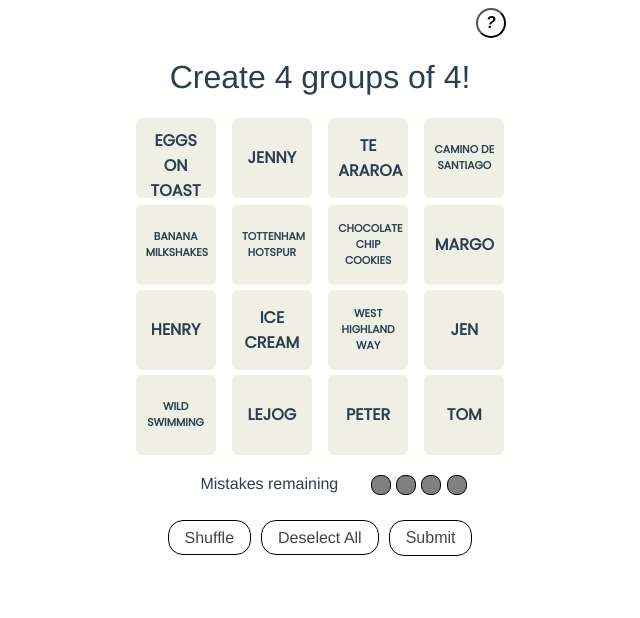
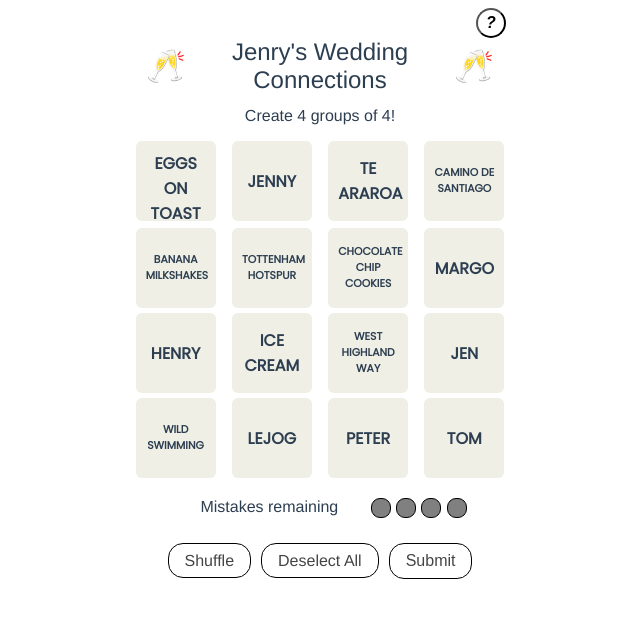
Before and after one commit to margOnline/connections, a Vue app: page / in a window 1280 px wide. Shown: the top 618 px of the page, without its empty margins (320-960 px from the left). Built offline with nearby package versions, Linux system fonts and the light colour scheme; a web font is replaced by a local one.

Commit message:
Add a personalised heading

```diff
--- a/src/components/Board.vue
+++ b/src/components/Board.vue
@@ -1,6 +1,6 @@
 <template>
   <div class="word-grid-container">
-    <ConfettiExplosion v-if="gameWon" :colors="confettiColors" />
+    <ConfettiExplosion v-if="gameWon" :colors="confettiColors" :force="0.8" />
 
     <button
       @click="showInstructions"
@@ -10,6 +10,12 @@
     >
       <i class="help-icon">?</i>
     </button>
+    <div class="heading">
+      <span>🥂</span>
+      <h1>Jenry's Wedding Connections</h1>
+      <span>🥂</span>
+    </div>
+
     <GameMessage :numOfGuessesRemaining="numOfGuessesRemaining"></GameMessage>
     <InstructionPanel />
     <AppNotifications />
@@ -178,6 +184,9 @@ h1,
 h2 {
   font-weight: normal;
 }
+h1 {
+  text-align: center;
+}
 a {
   color: #42b983;
 }
@@ -186,6 +195,20 @@ ul {
   padding: 0;
   display: grid;
   grid-template-columns: 1fr 1fr 1fr 1fr;
+}
+.heading {
+  display: flex;
+  justify-content: space-around;
+  align-items: center;
+  margin-inline: 1rem;
+}
+.heading h1 {
+  margin-block: 0;
+  font-size: 1.5rem;
+  line-height: 1.75rem;
+}
+.heading > span {
+  font-size: 2rem;
 }
 .actions-container {
   margin: auto;
--- a/src/components/GameMessage.vue
+++ b/src/components/GameMessage.vue
@@ -1,5 +1,5 @@
 <template>
-  <h1>{{ message }}!</h1>
+  <h2>{{ message }}!</h2>
 </template>
 
 <script>
@@ -42,7 +42,8 @@ export default {
 </script>
 
 <style scoped>
-h1 {
+h2 {
   text-align: center;
+  font-size: 1rem;
 }
 </style>
```
